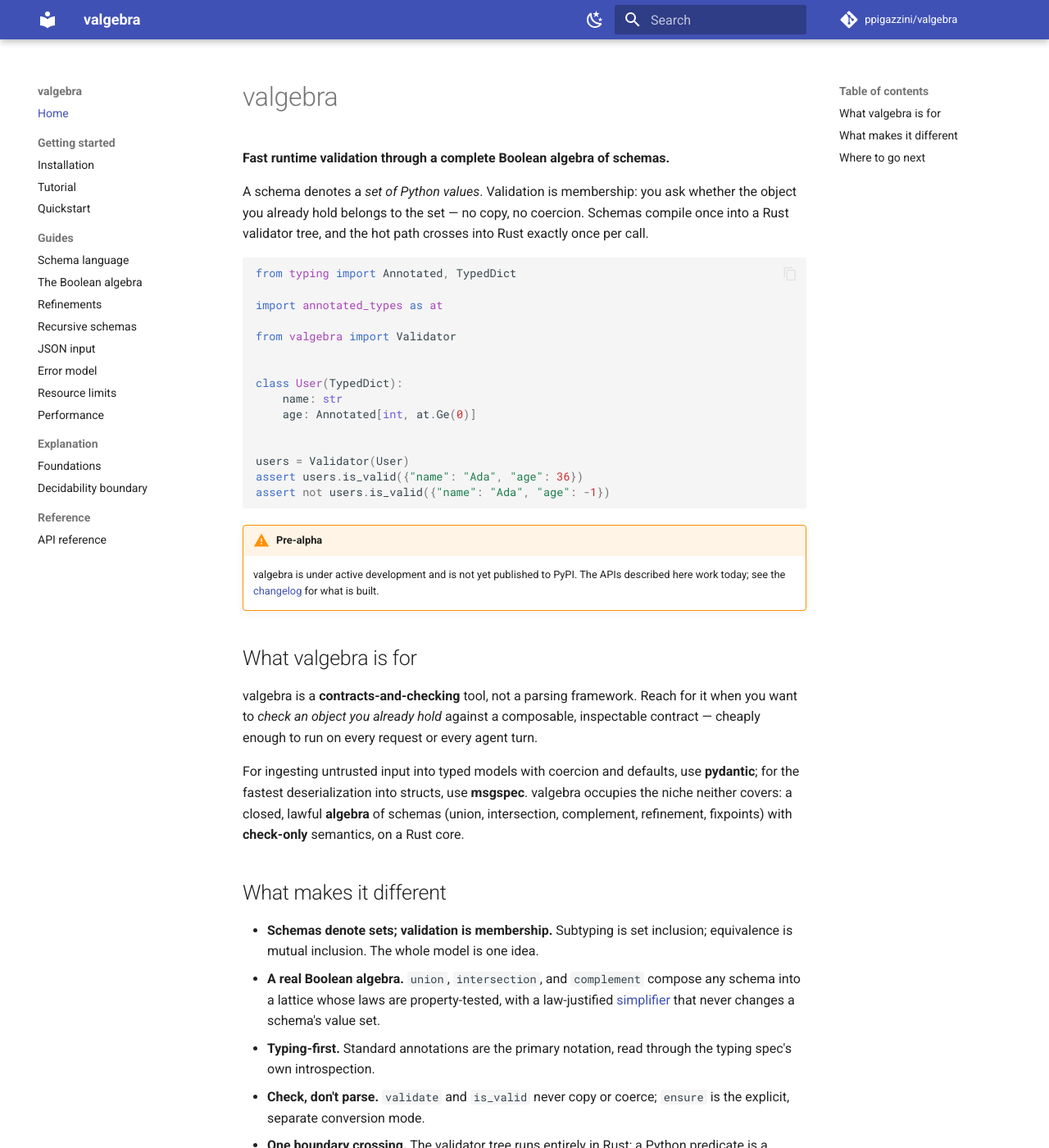
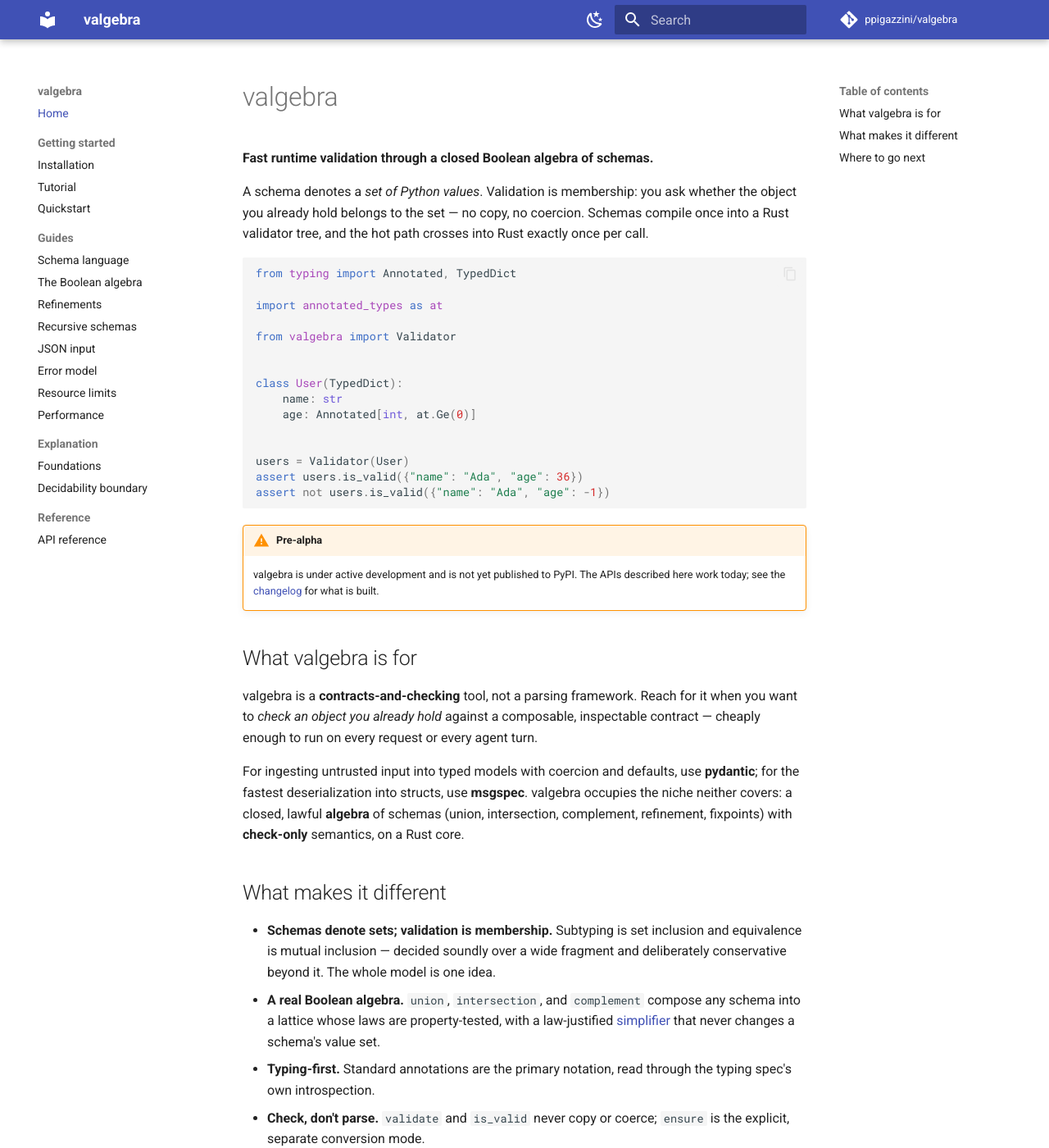
Before and after one commit to ppigazzini/valgebra, an MkDocs documentation site: the page built from docs/index.md, in a window 1280 px wide and 1400 px high. Shown: the whole window at 82% size. Built offline with MkDocs 1.6.1 and Material for MkDocs 9.7.7, drawn with Linux system fonts in a browser that asks for light colours; comment, search, counter and statistics services are not loaded.

Commit message:
docs: describe the algebra as closed and the decision as conservative
The schema combinators form a closed Boolean algebra -- union, intersection,
and complement compose any schema into a bounded, lawful lattice -- and the
headline and reference pages say "closed" rather than claiming a complete
lattice or a complete decision over it.

The subtype, equivalence, and emptiness decisions are sound and decide a wide
fragment exactly while staying deliberately conservative beyond it; the feature
summary states this plainly so the decision's reach is not mistaken for total.

```diff
--- a/docs/index.md
+++ b/docs/index.md
@@ -1,6 +1,6 @@
 # valgebra
 
-**Fast runtime validation through a complete Boolean algebra of schemas.**
+**Fast runtime validation through a closed Boolean algebra of schemas.**
 
 A schema denotes a *set of Python values*. Validation is membership: you ask
 whether the object you already hold belongs to the set — no copy, no coercion.
@@ -46,8 +46,9 @@ schemas (union, intersection, complement, refinement, fixpoints) with
 
 ## What makes it different
 
-- **Schemas denote sets; validation is membership.** Subtyping is set inclusion;
-  equivalence is mutual inclusion. The whole model is one idea.
+- **Schemas denote sets; validation is membership.** Subtyping is set inclusion
+  and equivalence is mutual inclusion — decided soundly over a wide fragment and
+  deliberately conservative beyond it. The whole model is one idea.
 - **A real Boolean algebra.** `union`, `intersection`, and `complement` compose any
   schema into a lattice whose laws are property-tested, with a law-justified
   [simplifier](algebra.md) that never changes a schema's value set.
```
Also changed, not shown: CHANGELOG.md (+1 -1 lines), README.md (+2 -2 lines), docs/algebra.md (+1 -1 lines), docs/api.md (+1 -1 lines), docs/foundations.md (+1 -1 lines), docs/performance.md (+1 -1 lines).
